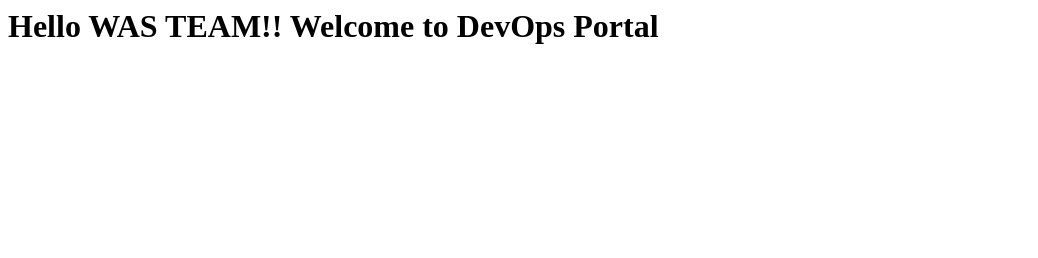
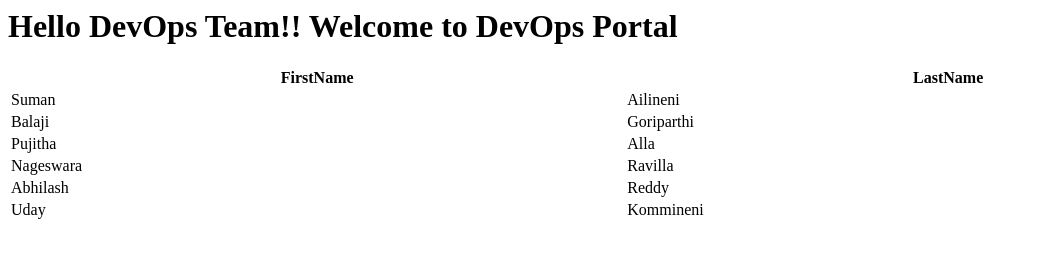
Before and after one commit to sailineni/sample-app, a plain HTML site: page app/index.html in a window 1280 px wide. Shown: the whole page, without its empty margins (0-1038 px from the left). Drawn offline with Linux system fonts and the light colour scheme.

Commit message:
version4

```diff
--- a/app/index.html
+++ b/app/index.html
@@ -1,6 +1,36 @@
 <html>
 <body>
-  <h1> Hello WAS TEAM!! Welcome to DevOps Portal </h1>
+  <h1> Hello DevOps Team!! Welcome to DevOps Portal </h1>
+  <table style="width:100%">
+   <tr>
+     <th>FirstName</th>
+     <th>LastName</th>
+   </tr>
+   <tr>
+     <td>Suman</td>
+     <td>Ailineni</td>
+   </tr>
+   <tr>
+     <td>Balaji</td>
+     <td>Goriparthi</td>
+   </tr>
+    <tr>
+     <td>Pujitha</td>
+     <td>Alla</td>
+   </tr>
+   <tr>
+     <td>Nageswara</td>
+     <td>Ravilla</td>
+   </tr>
+   <tr>
+     <td>Abhilash</td>
+     <td>Reddy</td>
+   </tr>
+   <tr>
+     <td>Uday</td>
+     <td>Kommineni</td>
+   </tr>
+
 </body>
 
 </html>
```
